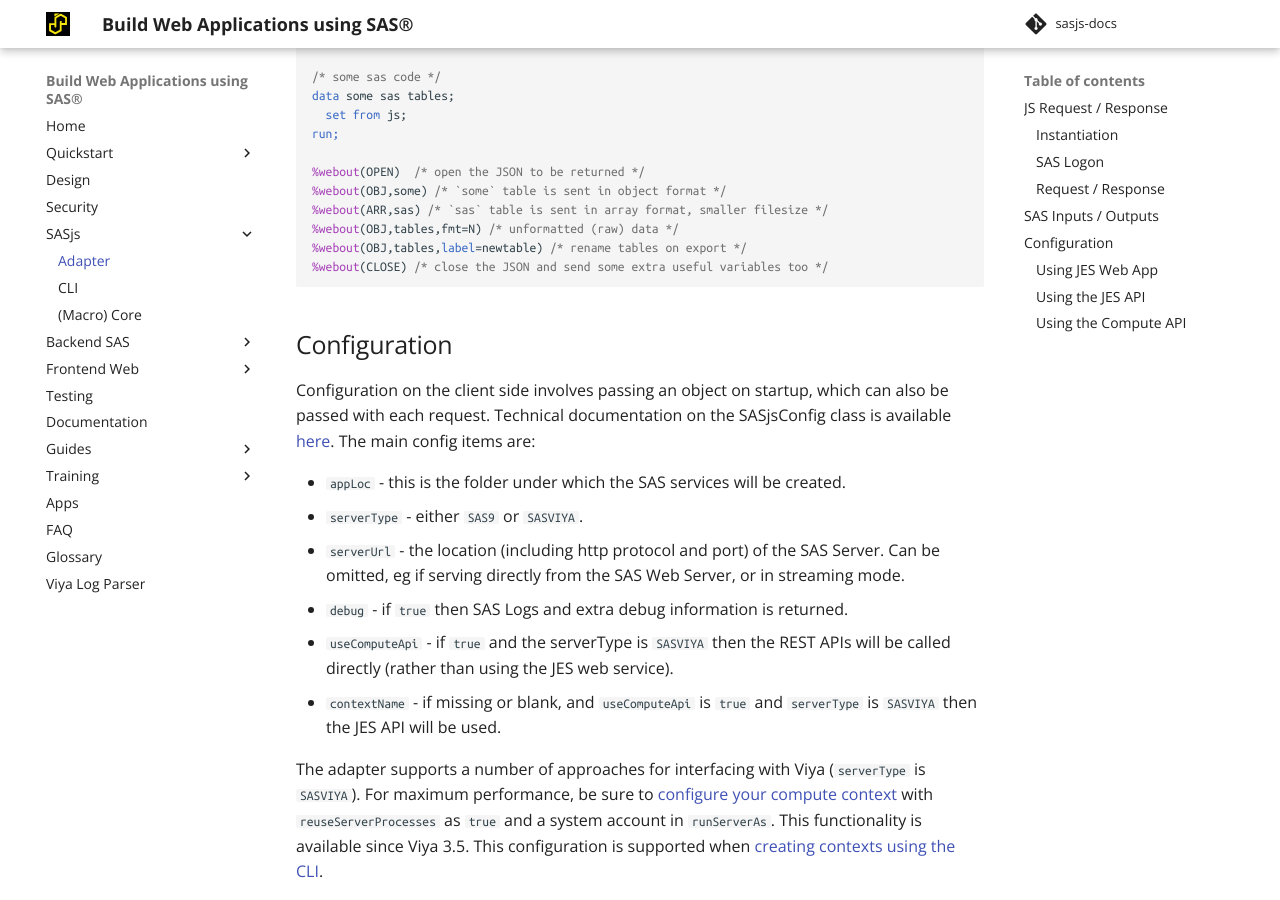
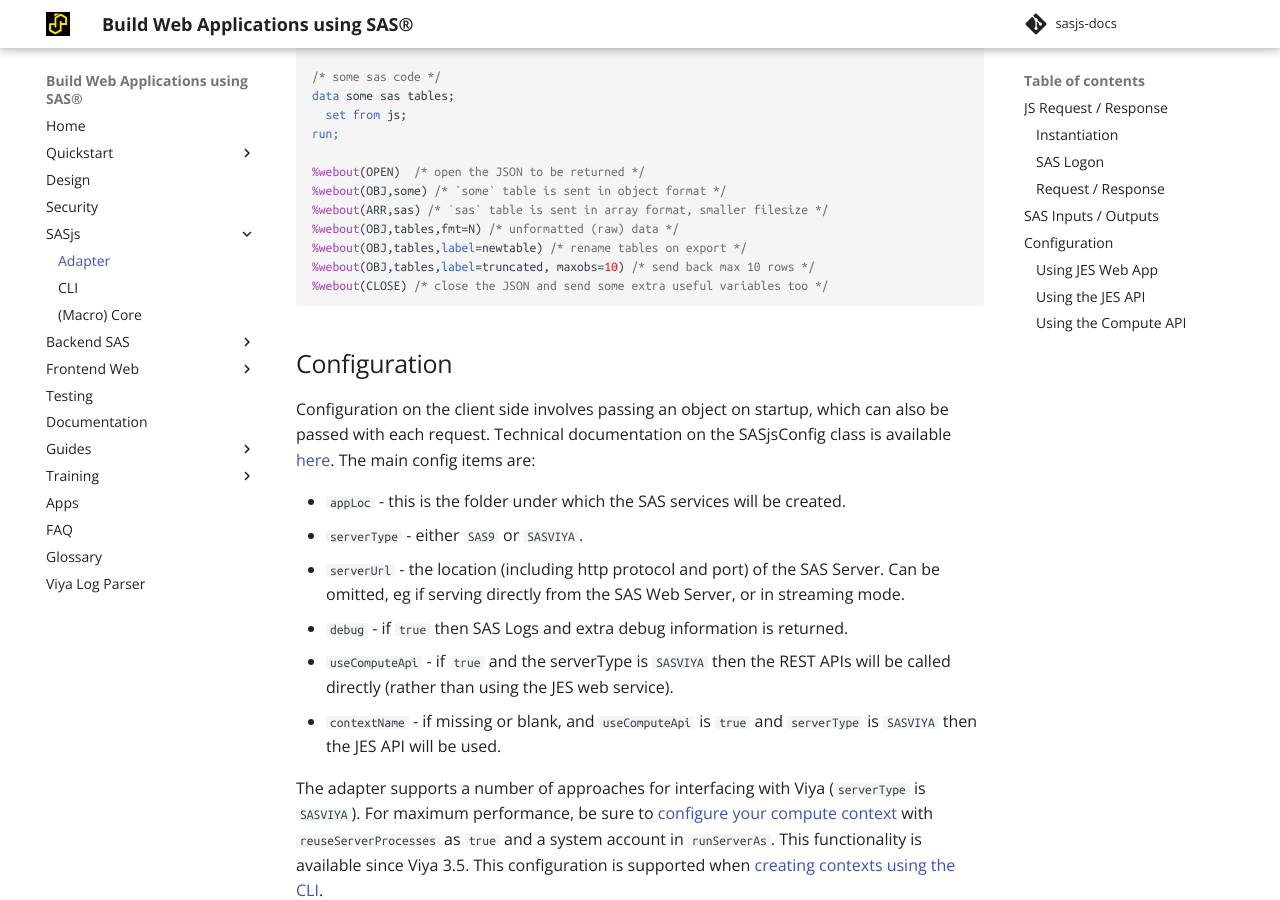
Before and after one commit to sasjs/sasjs.io, an MkDocs documentation site: the page built from docs/sasjs-adapter.md, in a window 1280 px wide and 900 px high, scrolled down 2080 px. Built offline with MkDocs 1.6.1 and Material for MkDocs 9.7.7, drawn with Linux system fonts in a browser that asks for light colours; comment, search, counter and statistics services are not loaded.

Commit message:
Update sasjs-adapter.md

````diff
--- a/docs/sasjs-adapter.md
+++ b/docs/sasjs-adapter.md
@@ -93,6 +93,7 @@
 %webout(ARR,sas) /* `sas` table is sent in array format, smaller filesize */
 %webout(OBJ,tables,fmt=N) /* unformatted (raw) data */
 %webout(OBJ,tables,label=newtable) /* rename tables on export */
+%webout(OBJ,tables,label=truncated, maxobs=10) /* send back max 10 rows */
 %webout(CLOSE) /* close the JSON and send some extra useful variables too */
 
 ```
````
